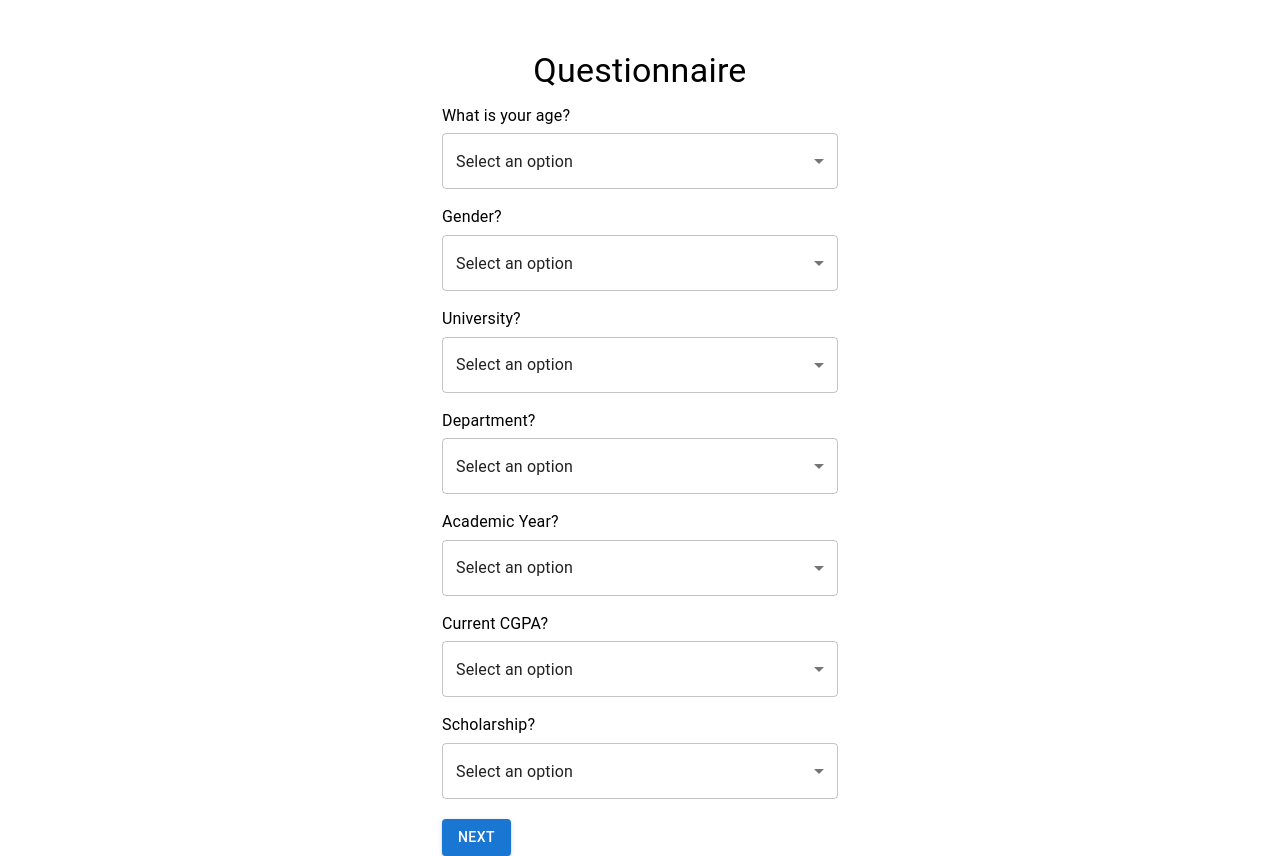
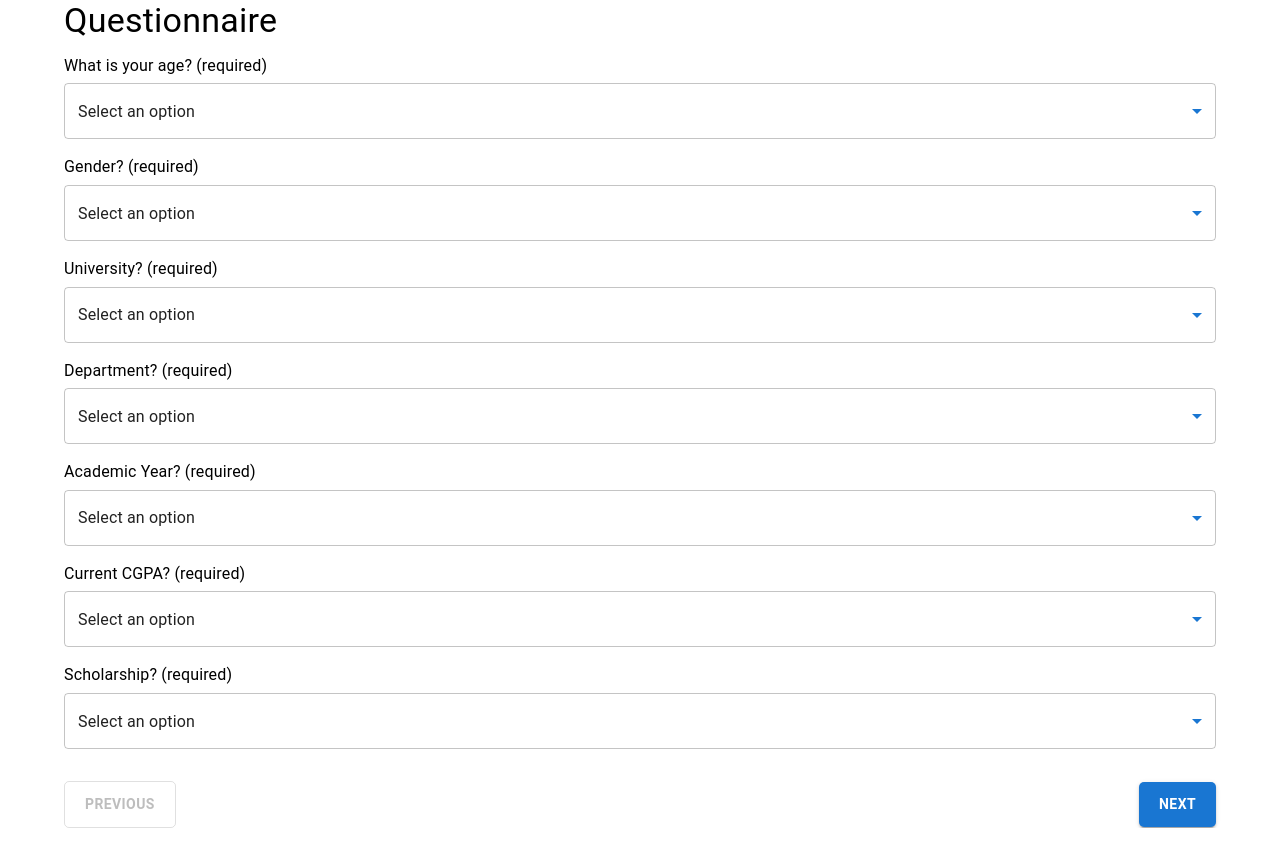
Before and after one commit to Vinayakrevankar/colibre-hackathon, a React (Create React App) app in the folder frontend/: page /form in a window 1280 px wide. After the commit the page ends 828 px from the top, so only its background shows below. Built offline with nearby package versions, Linux system fonts and the light colour scheme.

Commit message:
updated code

```diff
--- a/frontend/src/App.js
+++ b/frontend/src/App.js
@@ -1,10 +1,10 @@
 import React from 'react';
-import { BrowserRouter as Router, Routes, Route, Form } from 'react-router-dom';
+import { BrowserRouter as Router, Routes, Route } from 'react-router-dom';
 import LandingPage from './components/LandingPage';
 import Login from './components/Login';
 import Signup from './components/Signup';
 import QuestionnaireForm from './components/QuestionnaireForm';
-
+ // Make sure this component is imported
 
 const App = () => {
     return (
@@ -14,6 +14,7 @@ const App = () => {
                 <Route path="/login" element={<Login />} />
                 <Route path="/signup" element={<Signup />} />
                 <Route path="/form" element={<QuestionnaireForm />} />
+                 {/* Added route for HackathonPage */}
             </Routes>
         </Router>
     );
--- a/frontend/src/components/Login.jsx
+++ b/frontend/src/components/Login.jsx
@@ -1,6 +1,7 @@
 import React, { useState } from 'react';
 import { TextField, Button, Typography, Box, Card } from '@mui/material';
 import axios from 'axios';
+import {BASE_URL} from '../constant';
 
 const Login = () => {
     const [email, setEmail] = useState('');
@@ -9,7 +10,7 @@ const Login = () => {
     const handleLogin = async (e) => {
         e.preventDefault();
         try {
-            const response = await axios.post('http://localhost:5000/login', { email, password });
+            const response = await axios.post(`${BASE_URL}/api/login`, { emailAddress: email, password });
             alert(response.data.message);
         } catch (error) {
             alert('Login failed. Try again.');
--- a/frontend/src/components/QuestionnaireForm.jsx
+++ b/frontend/src/components/QuestionnaireForm.jsx
@@ -60,22 +60,19 @@ const QuestionnaireForm = () => {
       { text: "Scholarship?", options: ["yes", "no"] },
     ],
     page2: [
-
-        {text: "In a semester, how often you felt nervous, anxious or on edge due to academic pressure?", options: optionRange4},
-        {text: "In a semester, how often have you been unable to stop worrying about your academic affairs?", options: optionRange4},
-        {text: "In a semester, how often have you had trouble relaxing due to academic pressure?", options: optionRange4},
-        {text: "In a semester, how often have you been easily annoyed or irritated because of academic pressure?", options: optionRange4},
-        {text: "In a semester, how often have you worried too much about academic affairs?", options: optionRange4},
-        {text: "In a semester, how often have you been so restless due to academic pressure that it is hard to sit still?", options: optionRange4},
-        {text: "In a semester, how often have you felt afraid, as if something awful might happen?", options: optionRange4},
-
+      { text: "In a semester, how often you felt nervous, anxious or on edge due to academic pressure?", options: optionRange4 },
+      { text: "In a semester, how often have you been unable to stop worrying about your academic affairs?", options: optionRange4 },
+      { text: "In a semester, how often have you had trouble relaxing due to academic pressure?", options: optionRange4 },
+      { text: "In a semester, how often have you been easily annoyed or irritated because of academic pressure?", options: optionRange4 },
+      { text: "In a semester, how often have you worried too much about academic affairs?", options: optionRange4 },
+      { text: "In a semester, how often have you been so restless due to academic pressure that it is hard to sit still?", options: optionRange4 },
+      { text: "In a semester, how often have you felt afraid, as if something awful might happen?", options: optionRange4 },
     ],
     page3: [
       { text: "In a semester, how often have you felt upset due to something that happened in your academic affairs? ", options: optionRange5 },
       { text: "In a semester, how often you felt as if you were unable to control important things in your academic affairs", options: optionRange5 },
       { text: "In a semester, how often you felt nervous and stressed because of academic pressure? ", options: optionRange5 },
       { text: "In a semester, how often you felt as if you could not cope with all the mandatory academic activities? (e.g, assignments, quiz, exams) ", options: optionRange5 },
-      { text: "In a semester, how often you felt confident about your ability to handle your academic / university problems?", options: optionRange5 },
       { text: "In a semester, how often you felt confident about your ability to handle your academic / university problems?", options: optionRange5 },
       { text: "In a semester, how often you felt as if things in your academic life is going on your way? ", options: optionRange5 },
       { text: "In a semester, how often are you able to control irritations in your academic / university affairs? ", options: optionRange5 },
@@ -84,15 +81,15 @@ const QuestionnaireForm = () => {
       { text: "In a semester, how often you felt as if academic difficulties are piling up so high that you could not overcome them?  ", options: optionRange5 },
     ],
     page4: [
-      {text: "In a semester, how often have you had little interest or pleasure in doing things?", options: optionRange4},
-      {text: "In a semester, how often have you been feeling down, depressed or hopeless?", options: optionRange4},
-      {text: "In a semester, how often have you had trouble falling or staying asleep, or sleeping too much? ", options: optionRange4},
-      {text: "In a semester, how often have you been feeling tired or having little energy? ", options: optionRange4},
-      {text: "In a semester, how often have you had poor appetite or overeating? ", options: optionRange4},
-      {text: "In a semester, how often have you been feeling bad about yourself - or that you are a failure or have let yourself or your family down? ", options: optionRange4},
-      {text: "In a semester, how often have you been having trouble concentrating on things, such as reading the books or watching television? ", options: optionRange4},
-      {text: "In a semester, how often have you moved or spoke too slowly for other people to notice? Or you've been moving a lot more than usual because you've been restless? ", options: optionRange4},
-      {text: "In a semester, how often have you had thoughts that you would be better off dead, or of hurting yourself? ", options: optionRange4},
+      { text: "In a semester, how often have you had little interest or pleasure in doing things?", options: optionRange4 },
+      { text: "In a semester, how often have you been feeling down, depressed or hopeless?", options: optionRange4 },
+      { text: "In a semester, how often have you had trouble falling or staying asleep, or sleeping too much? ", options: optionRange4 },
+      { text: "In a semester, how often have you been feeling tired or having little energy? ", options: optionRange4 },
+      { text: "In a semester, how often have you had poor appetite or overeating? ", options: optionRange4 },
+      { text: "In a semester, how often have you been feeling bad about yourself - or that you are a failure or have let yourself or your family down? ", options: optionRange4 },
+      { text: "In a semester, how often have you been having trouble concentrating on things, such as reading the books or watching television? ", options: optionRange4 },
+      { text: "In a semester, how often have you moved or spoke too slowly for other people to notice? Or you've been moving a lot more than usual because you've been restless? ", options: optionRange4 },
+      { text: "In a semester, how often have you had thoughts that you would be better off dead, or of hurting yourself? ", options: optionRange4 },
     ],
   };
 
@@ -119,8 +116,15 @@ const QuestionnaireForm = () => {
   };
 
   const nextPage = () => {
+    const unansweredQuestions = questions[`page${currentPage}`].some(
+      (q) => !answers[`page${currentPage}`][q.text]
+    );
+    if (!unansweredQuestions) {
       if (currentPage < Object.keys(questions).length) {
         setCurrentPage(currentPage + 1);
+      }
+    } else {
+      alert("Please answer all questions on this page.");
     }
   };
 
@@ -139,7 +143,7 @@ const QuestionnaireForm = () => {
     return questions[`page${currentPage}`].map((question, index) => (
       <Box key={`q${index}`} marginBottom={2}>
         <Typography variant="body1" gutterBottom>
-          {question.text}
+          {question.text} (required)
         </Typography>
         <FormControl fullWidth>
           <Select
@@ -147,12 +151,26 @@ const QuestionnaireForm = () => {
             value={answers[`page${currentPage}`][question.text] || ""}
             onChange={handleChange}
             displayEmpty
+            required
+            aria-label={question.text}
+            sx={{
+              "& .MuiSelect-icon": {
+                color: "#1976d2", // Icon color
+              },
+              "& .MuiInputBase-root": {
+                borderRadius: "4px",
+                padding: "10px",
+                backgroundColor: "#f5f5f5", // Background color for select
+              },
+              "&:focus": {
+                borderColor: "#1976d2", // Blue focus color for inputs
+                boxShadow: "0 0 5px rgba(25, 118, 210, 0.5)", // Subtle shadow for focus
+              },
+            }}
           >
-            <MenuItem value="" disabled>
-              Select an option
-            </MenuItem>
-            {question.options.map((option, i) => (
-              <MenuItem key={i} value={option}>
+            <MenuItem value="" disabled>Select an option</MenuItem>
+            {question.options.map((option, idx) => (
+              <MenuItem key={idx} value={option}>
                 {option}
               </MenuItem>
             ))}
@@ -163,28 +181,68 @@ const QuestionnaireForm = () => {
   };
 
   return (
-    <Container maxWidth="xs" style={{ marginTop: "50px" }}>
-      <Typography variant="h4" component="h1" align="center" gutterBottom>
+    <Container>
+      <Typography variant="h4" gutterBottom>
         Questionnaire
       </Typography>
-      <Box component="form" noValidate>
+      <Box marginBottom={4}>
         {renderQuestions()}
-        <Box display="flex" justifyContent="space-between" marginTop="20px">
-          {currentPage > 1 && (
-            <Button variant="contained" color="secondary" onClick={prevPage}>
+      </Box>
+
+      <Box display="flex" justifyContent="space-between" alignItems="center">
+        <Button
+          variant="outlined"
+          color="primary"
+          onClick={prevPage}
+          disabled={currentPage === 1}
+          sx={{
+            padding: "10px 20px",
+            borderRadius: "5px",
+            fontWeight: "bold",
+            "&:hover": {
+              backgroundColor: "#1976d2",
+              color: "#fff",
+            },
+          }}
+        >
           Previous
         </Button>
-          )}
-          {currentPage < Object.keys(questions).length ? (
-            <Button variant="contained" color="primary" onClick={nextPage}>
+
+        {currentPage === Object.keys(questions).length ? (
+          <Button
+            variant="contained"
+            color="primary"
+            onClick={handleSubmit}
+            sx={{
+              padding: "10px 20px",
+              borderRadius: "5px",
+              fontWeight: "bold",
+              "&:hover": {
+                backgroundColor: "#1565c0",
+                color: "#fff",
+              },
+            }}
+          >
+            Submit
+          </Button>
+        ) : (
+          <Button
+            variant="contained"
+            color="primary"
+            onClick={nextPage}
+            sx={{
+              padding: "10px 20px",
+              borderRadius: "5px",
+              fontWeight: "bold",
+              "&:hover": {
+                backgroundColor: "#1565c0",
+                color: "#fff",
+              },
+            }}
+          >
             Next
           </Button>
-          ) : (
-            <Button variant="contained" color="primary" onClick={handleSubmit}>
-              Submit
-            </Button>
         )}
-        </Box>
       </Box>
     </Container>
   );
--- /dev/null
+++ b/frontend/src/constant.js
@@ -0,0 +1,3 @@
+module.exports = {
+    BASE_URL:"https://ryyiiu1rgk.execute-api.us-east-1.amazonaws.com"
+}
```
Also changed, not shown: frontend/src/components/Signup.jsx (+23 -6 lines). Lines whose indentation alone changed are shown as unchanged.
